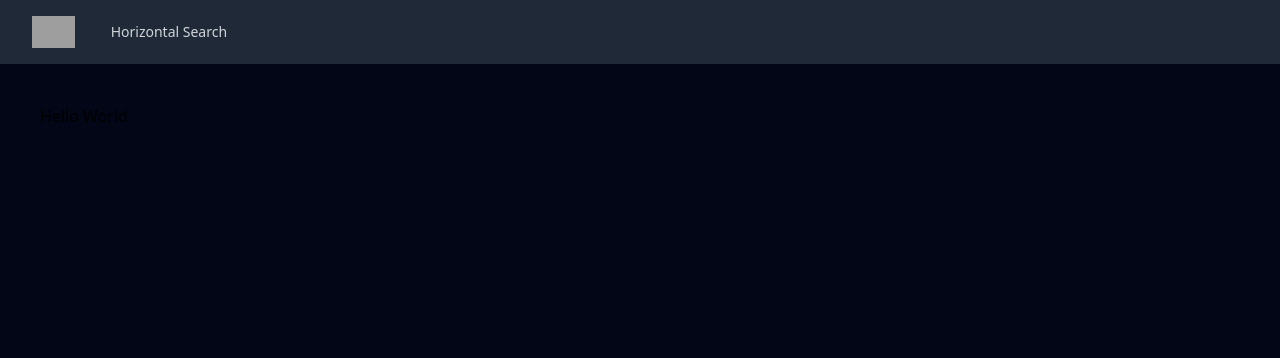
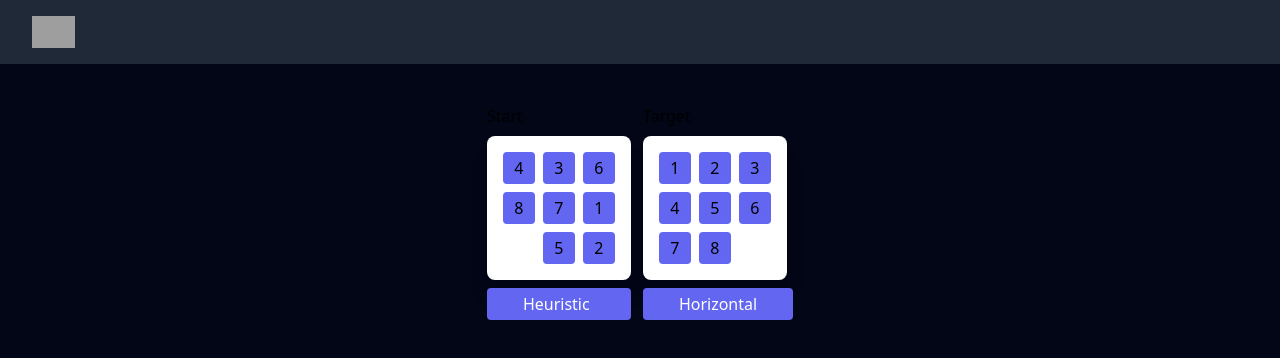
Before and after one commit to LucasAndrin/Puzzle8, a Vue app: page / in a window 1280 px wide. Shown: the top 358 px of the page. Built offline with nearby package versions, Linux system fonts and the light colour scheme; grey boxes are pictures that could not be loaded.

Commit message:
refactor: Rename and delete unnecessary logics

```diff
--- a/src/components/navbar/Navbar.vue
+++ b/src/components/navbar/Navbar.vue
@@ -1,6 +1,5 @@
 <script setup lang="ts">
 import { RouterLink } from 'vue-router';
-import NavbarLink from '@/components/navbar/NavbarLink.vue';
 </script>
 
 <template>
@@ -20,14 +19,6 @@ import NavbarLink from '@/components/navbar/NavbarLink.vue';
               alt="Your Company"
             />
           </RouterLink>
-
-          <div class="hidden sm:ml-6 sm:block">
-            <div class="flex space-x-4">
-              <NavbarLink :to="{ name: 'horizontal' }"
-                >Horizontal Search</NavbarLink
-              >
-            </div>
-          </div>
         </div>
       </div>
     </div>
--- a/src/components/navbar/NavbarLink.vue
+++ /dev/null
@@ -1,15 +0,0 @@
-<script setup lang="ts">
-import { RouterLink, type RouterLinkProps } from 'vue-router';
-
-const props = defineProps<RouterLinkProps>();
-</script>
-
-<template>
-  <RouterLink
-    v-bind="props"
-    class="rounded-md px-3 py-2 text-sm font-medium text-gray-300 hover:bg-gray-700 hover:text-white"
-    active-class="bg-gray-900 text-white"
-  >
-    <slot />
-  </RouterLink>
-</template>
--- a/src/router/index.ts
+++ b/src/router/index.ts
@@ -1,6 +1,5 @@
 import { createRouter, createWebHistory } from 'vue-router';
 import HomeView from '../views/HomeView.vue';
-import HorizontalSearch from '../views/puzzle/PuzzleHorizontalView.vue';
 
 const router = createRouter({
   history: createWebHistory(import.meta.env.BASE_URL),
@@ -10,11 +9,6 @@ const router = createRouter({
       name: 'home',
       component: HomeView,
     },
-    {
-      path: '/horizontal',
-      name: 'horizontal',
-      component: HorizontalSearch,
-    },
   ],
 });
 
--- a/src/views/HomeView.vue
+++ b/src/views/HomeView.vue
@@ -1 +1,94 @@
-<template>Hello World</template>
+<script setup lang="ts">
+import type { IPuzzle } from '@/types/puzzle';
+import { ref } from 'vue';
+
+/** Components */
+import Puzzle from '@/components/puzzle/Puzzle.vue';
+import PuzzleBlock from '@/components/puzzle/PuzzleBlock.vue';
+
+/** Assets */
+import { horizontalSearch } from '@/assets/ts/horizontal';
+import { heuristicSearch } from '@/assets/ts/heuristic';
+
+import { animate, toggleBlockOf } from '@/assets/ts/puzzle';
+
+const start = ref<IPuzzle>([
+  [4, 3, 6],
+  [8, 7, 1],
+  [0, 5, 2],
+]);
+
+const end = ref<IPuzzle>([
+  [1, 2, 3],
+  [4, 5, 6],
+  [7, 8, 0],
+]);
+
+const time = ref<number>();
+const result = ref<IPuzzle>();
+const loading = ref(false);
+function solve(method: (start: IPuzzle, end: IPuzzle) => Promise<IPuzzle[]>) {
+  loading.value = true;
+  const startTime = performance.now();
+  method(start.value, end.value)
+    .then(path => {
+      animate(path, result);
+      time.value = performance.now() - startTime;
+    })
+    .catch(message => {
+      alert(message);
+    })
+    .finally(() => {
+      loading.value = false;
+    });
+}
+</script>
+
+<template>
+  <div class="text-dark flex flex-col gap-3 dark:text-white">
+    <div class="flex flex-row justify-center gap-3">
+      <div class="flex flex-col gap-2">
+        <h4>Start</h4>
+
+        <Puzzle v-slot="{ block }" :data="start">
+          <PuzzleBlock
+            :block
+            class="cursor-pointer"
+            @click="toggleBlockOf(start, block.value)"
+          />
+        </Puzzle>
+        <button
+          class="flex rounded bg-indigo-500 p-1 px-9 text-white"
+          @click="solve(heuristicSearch)"
+        >
+          Heuristic
+        </button>
+      </div>
+
+      <div class="flex flex-col gap-2">
+        <h4>Target</h4>
+
+        <Puzzle v-slot="{ block }" :data="end">
+          <PuzzleBlock
+            :block
+            class="cursor-pointer"
+            @click="toggleBlockOf(end, block.value)"
+          />
+        </Puzzle>
+        <div class="flex flex-row justify-center gap-3">
+          <button
+            class="flex rounded bg-indigo-500 p-1 px-9 text-white"
+            @click="solve(horizontalSearch)"
+          >
+            Horizontal
+          </button>
+        </div>
+      </div>
+    </div>
+    <template v-if="loading">Thinking...</template>
+    <Puzzle v-else-if="result" :data="result" class="self-center" />
+    <template v-if="time">
+      <p class="text-center">Tempo: {{ time }}ms</p>
+    </template>
+  </div>
+</template>
--- a/src/views/puzzle/PuzzleHorizontalView.vue
+++ /dev/null
@@ -1,94 +0,0 @@
-<script setup lang="ts">
-import type { IPuzzle } from '@/types/puzzle';
-import { ref } from 'vue';
-
-/** Components */
-import Puzzle from '@/components/puzzle/Puzzle.vue';
-import PuzzleBlock from '@/components/puzzle/PuzzleBlock.vue';
-
-/** Assets */
-import { horizontalSearch } from '@/assets/ts/horizontal-search';
-import { heuristicSearch } from '@/assets/ts/heuristic-search';
-
-import { animate, toggleBlockOf } from '@/assets/ts/puzzle';
-
-const start = ref<IPuzzle>([
-  [4, 3, 6],
-  [8, 7, 1],
-  [0, 5, 2],
-]);
-
-const end = ref<IPuzzle>([
-  [1, 2, 3],
-  [4, 5, 6],
-  [7, 8, 0],
-]);
-
-const time = ref<number>();
-const result = ref<IPuzzle>();
-const loading = ref(false);
-function solve(method: (start: IPuzzle, end: IPuzzle) => Promise<IPuzzle[]>) {
-  loading.value = true;
-  const startTime = performance.now();
-  method(start.value, end.value)
-    .then(path => {
-      animate(path, result);
-      time.value = performance.now() - startTime;
-    })
-    .catch(message => {
-      alert(message);
-    })
-    .finally(() => {
-      loading.value = false;
-    });
-}
-</script>
-
-<template>
-  <div class="text-dark flex flex-col gap-3 dark:text-white">
-    <div class="flex flex-row justify-center gap-3">
-      <div class="flex flex-col gap-2">
-        <h4>Start</h4>
-
-        <Puzzle v-slot="{ block }" :data="start">
-          <PuzzleBlock
-            :block
-            class="cursor-pointer"
-            @click="toggleBlockOf(start, block.value)"
-          />
-        </Puzzle>
-        <button
-          class="flex rounded bg-indigo-500 p-1 px-9 text-white"
-          @click="solve(heuristicSearch)"
-        >
-          Heuristic
-        </button>
-      </div>
-
-      <div class="flex flex-col gap-2">
-        <h4>Target</h4>
-
-        <Puzzle v-slot="{ block }" :data="end">
-          <PuzzleBlock
-            :block
-            class="cursor-pointer"
-            @click="toggleBlockOf(end, block.value)"
-          />
-        </Puzzle>
-        <div class="flex flex-row justify-center gap-3">
-          <button
-            class="flex rounded bg-indigo-500 p-1 px-9 text-white"
-            @click="solve(horizontalSearch)"
-          >
-            Horizontal
-          </button>
-        </div>
-      </div>
-    </div>
-    <template v-if="loading">Thinking...</template>
-    <Puzzle v-else-if="result" :data="result" class="self-center" />
-    <template v-if="time">
-      <p class="text-center">Tempo: {{ time }}ms</p>
-    </template>
-  </div>
-</template>
```
Also changed, not shown: src/assets/ts/heuristic.ts (renamed from src/assets/ts/heuristic-search.ts), src/assets/ts/horizontal.ts (renamed from src/assets/ts/horizontal-search.ts).
